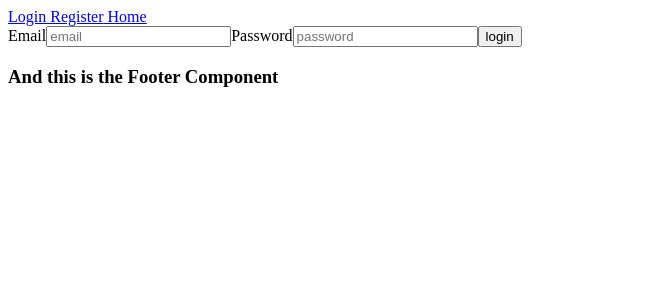
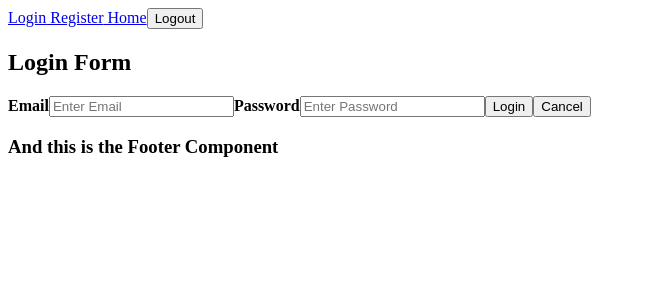
Before and after one commit to Kaeriv93/capstone-mern-front, a React (Create React App) app: page /login in a window 1280 px wide. Shown: the top 300 px of the page, without its empty margins (0-646 px from the left). Built offline with nearby package versions, Linux system fonts and the light colour scheme.

Commit message:
added a logout button that destroys jwt token

```diff
--- a/src/App.js
+++ b/src/App.js
@@ -2,6 +2,7 @@ import './App.css';
 import Main from './Components/Main';
 import Header from './Components/Header';
 import Footer from './Components/Footer';
+import 'react-toastify/dist/ReactToastify.css'
 
 function App() {
   return (
--- a/src/Components/Header.js
+++ b/src/Components/Header.js
@@ -1,12 +1,24 @@
-import {Link} from 'react-router-dom'
+import {Link, useNavigate} from 'react-router-dom'
+import { useCookies } from 'react-cookie'
+
+
+
 
 const Header = () =>{
+    const navigate = useNavigate()
+    const [cookies, setCookie, removeCookie] = useCookies([])
+    const logOut = () =>{
+        removeCookie('jwt')
+        navigate('/login')
+    }
+
     return(
      <>
         <nav>
             <Link to='/login'> Login</Link>
             <Link to='/register'> Register</Link>
             <Link to='/'> Home</Link>
+            <button onClick={logOut}>Logout</button>
         </nav>
      </>
     )
--- a/src/Pages/Login.js
+++ b/src/Pages/Login.js
@@ -1,12 +1,19 @@
-import {useState} from 'react'
+import {useState,useEffect} from 'react'
 import { useNavigate } from 'react-router-dom'
 import { toast, ToastContainer } from 'react-toastify'
+import { useCookies } from "react-cookie";
 import axios from 'axios'
 
 
-const Login = () =>{
-    const navigate = useNavigate()
-    const[ newForm, setNewForm] = useState({
+function Login() {
+    const [cookies] = useCookies([]);
+    const navigate = useNavigate();
+    useEffect(() => {
+      if (cookies.jwt) {
+        navigate("/");
+      }
+    }, [cookies, navigate]);
+    const [newForm, setNewForm] = useState({
         email:'',
         password:''
     })
@@ -32,36 +39,48 @@ const Login = () =>{
             console.log(data)
             if(data){
                 if(data.errors){
-                    const{email, password} = data.errors
-                    if(email)generateError(email)
+                    const {email,password} = data.errors
+                    if(email) generateError(email)
                     else if(password) generateError(password)
                 }else{
-                    navigate('/register')
+                    navigate(`/`)
                 }
             }
-        }catch(err){
+
+        } catch(err){
             console.log(err)
         }
         setNewForm({
             email:'',
-            password:''
+            passwords:''
         })
     }
-   return(
-       <>
-        <div>
+
+
+
+
+    return(
+        <div className="loginpage">
+            <h2>Login Form</h2>
+
             <form onSubmit={handleSubmit}>
-                <label htmlFor="email">Email</label>
-                <input type="text" placeholder="email" name="email" required onChange={handleChange}/>
+                <div className="flex-container">
+                    <div className="container">
+                        <label for="email"><b>Email</b></label>
+                        <input type="text" placeholder="Enter Email" name="email" required onChange={handleChange}/>
 
-                <label htmlFor="password">Password</label>
-                <input type="password" placeholder="password" name="password" required onChange={handleChange}/>
-                <input type ="submit" value="login"/>
+                        <label for="password"><b>Password</b></label>
+                        <input type="password" placeholder="Enter Password" name="password" required onChange={handleChange}/>
+
+                        <button type="submit">Login</button>
+                        <button type="button" class="cancelbtn">Cancel</button>
+                    </div>
+
+                </div>
             </form>
+            <ToastContainer/>
         </div>
-        <ToastContainer/>
-       </>
-   )
+)
 }
 
 export default Login
--- a/src/Pages/Register.js
+++ b/src/Pages/Register.js
@@ -41,7 +41,7 @@ const Register = () =>{
                     if(email) generateError(email)
                     else if(password) generateError(password)
                 }else{
-                    navigate('/success')
+                    navigate('/login')
                 }
             }
 
```
Also changed, not shown: src/Pages/Cards.js (added).
